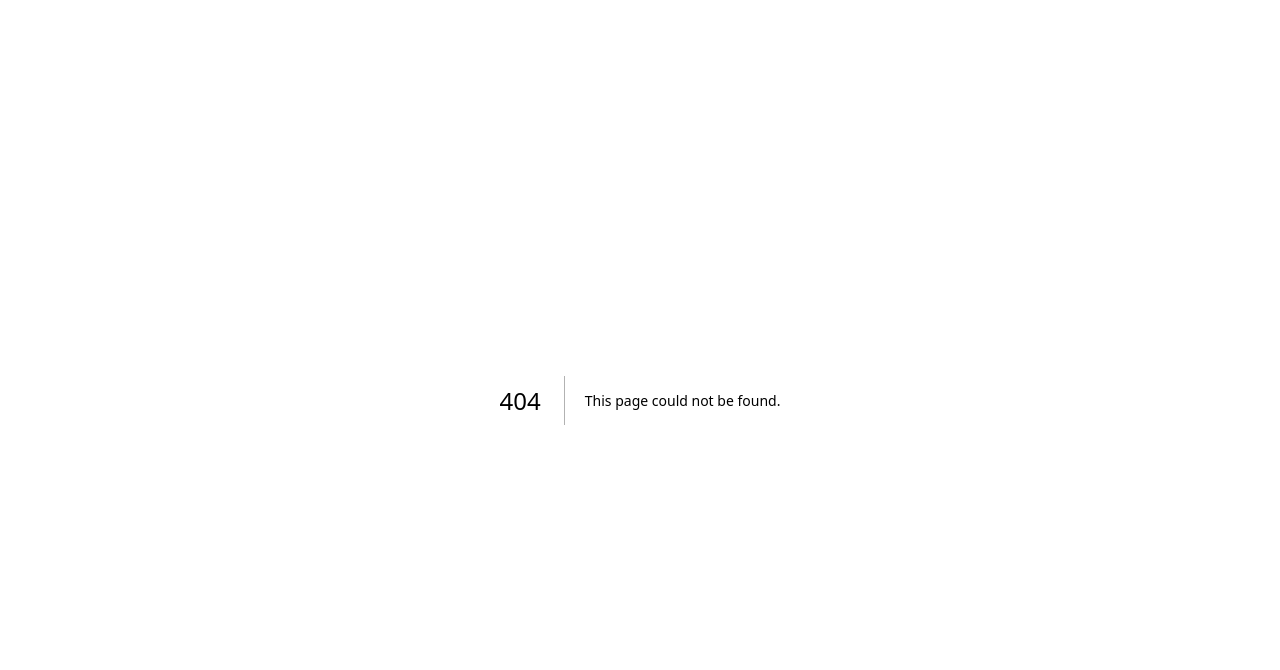
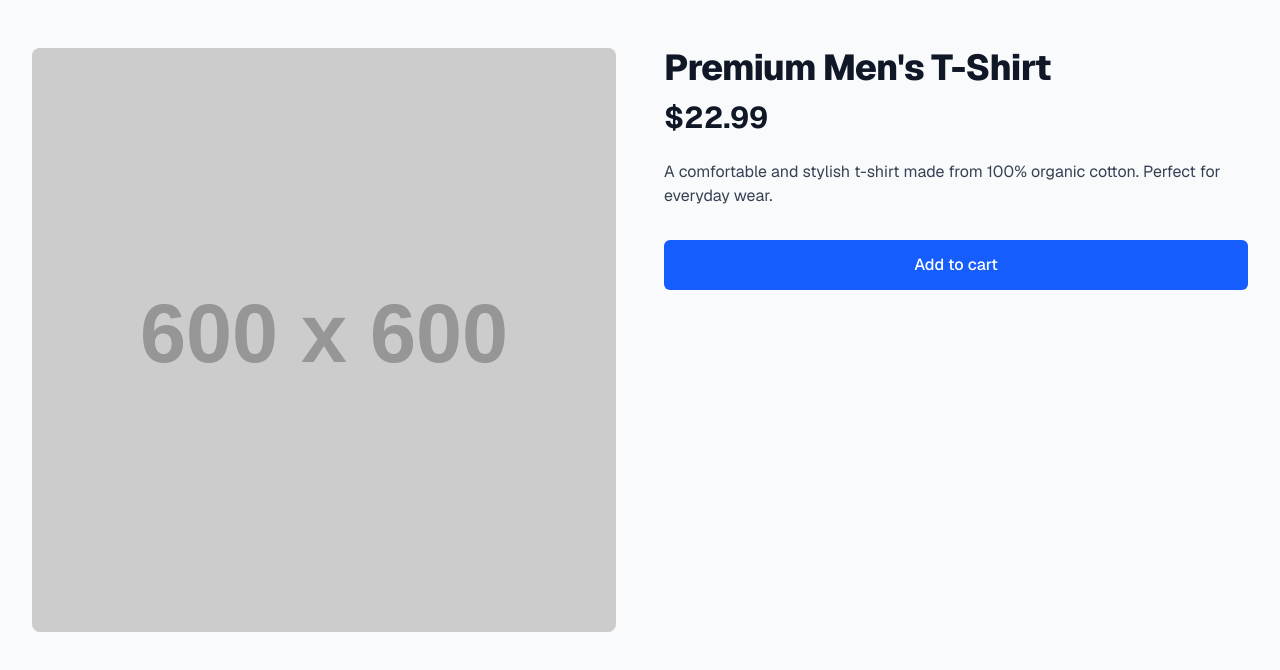
Before and after one commit to ehsanabbasifar-developer/next-store, a Next.js app: page /products/1 in a window 1280 px wide. Before the commit this address had no page. Shown: the top 670 px of the page. Built offline with nearby package versions, Linux system fonts and the light colour scheme.

Commit message:
feat : complete pagination ui and logic

```diff
--- /dev/null
+++ b/src/app/products/[product]/page.tsx
@@ -0,0 +1,75 @@
+import React from 'react';
+import Head from 'next/head';
+
+interface ProductType {
+  id: number;
+  title: string;
+  price: number;
+  description: string;
+  category: string;
+  image: string;
+}
+
+const dummyProduct: ProductType = {
+  id: 1,
+  title: "Premium Men's T-Shirt",
+  price: 22.99,
+  description: "A comfortable and stylish t-shirt made from 100% organic cotton. Perfect for everyday wear.",
+  category: "men's clothing",
+  image: "https://via.placeholder.com/600",
+};
+
+export default function Product() {
+  const product = dummyProduct;
+
+  return (
+    <div className="flex flex-col min-h-screen font-sans antialiased">
+      <Head>
+        <title>{product.title} - MyStore</title>
+        <meta name="description" content={product.description} />
+      </Head>
+
+      <main className="flex-grow py-12 px-4 sm:px-6 lg:px-8 bg-gray-50">
+        <div className="max-w-7xl mx-auto">
+          <div className="lg:grid lg:grid-cols-2 lg:gap-12 items-start">
+            {/* بخش تصویر محصول */}
+            <div className="aspect-w-1 aspect-h-1 overflow-hidden rounded-lg bg-gray-200">
+              <img
+                src={product.image}
+                alt={product.title}
+                className="w-full h-full object-center object-cover"
+              />
+            </div>
+
+            {/* بخش اطلاعات محصول */}
+            <div className="mt-10 lg:mt-0">
+              <h1 className="text-3xl sm:text-4xl font-extrabold tracking-tight text-gray-900">
+                {product.title}
+              </h1>
+
+              <div className="mt-3">
+                <h2 className="sr-only">Product information</h2>
+                <p className="text-3xl text-gray-900 font-bold">${product.price.toFixed(2)}</p>
+              </div>
+
+              <div className="mt-6">
+                <h3 className="sr-only">Description</h3>
+                <p className="text-base text-gray-700">{product.description}</p>
+              </div>
+
+              <div className="mt-8">
+                <button
+                  type="button"
+                  className="w-full bg-blue-600 border border-transparent rounded-md py-3 px-8 flex items-center justify-center text-base font-medium text-white hover:bg-blue-700 focus:outline-none focus:ring-2 focus:ring-offset-2 focus:ring-offset-gray-50 focus:ring-blue-500 transition-colors"
+                >
+                  Add to cart
+                </button>
+              </div>
+            </div>
+          </div>
+        </div>
+      </main>
+
+    </div>
+  );
+}
```
